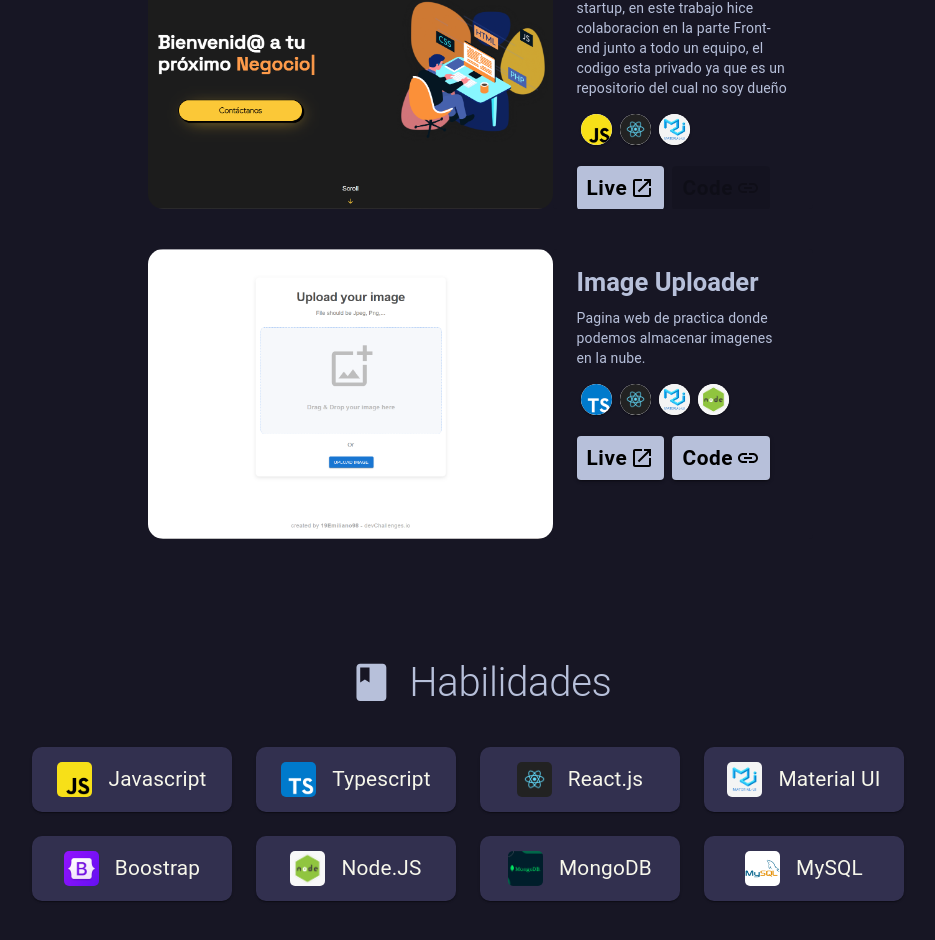
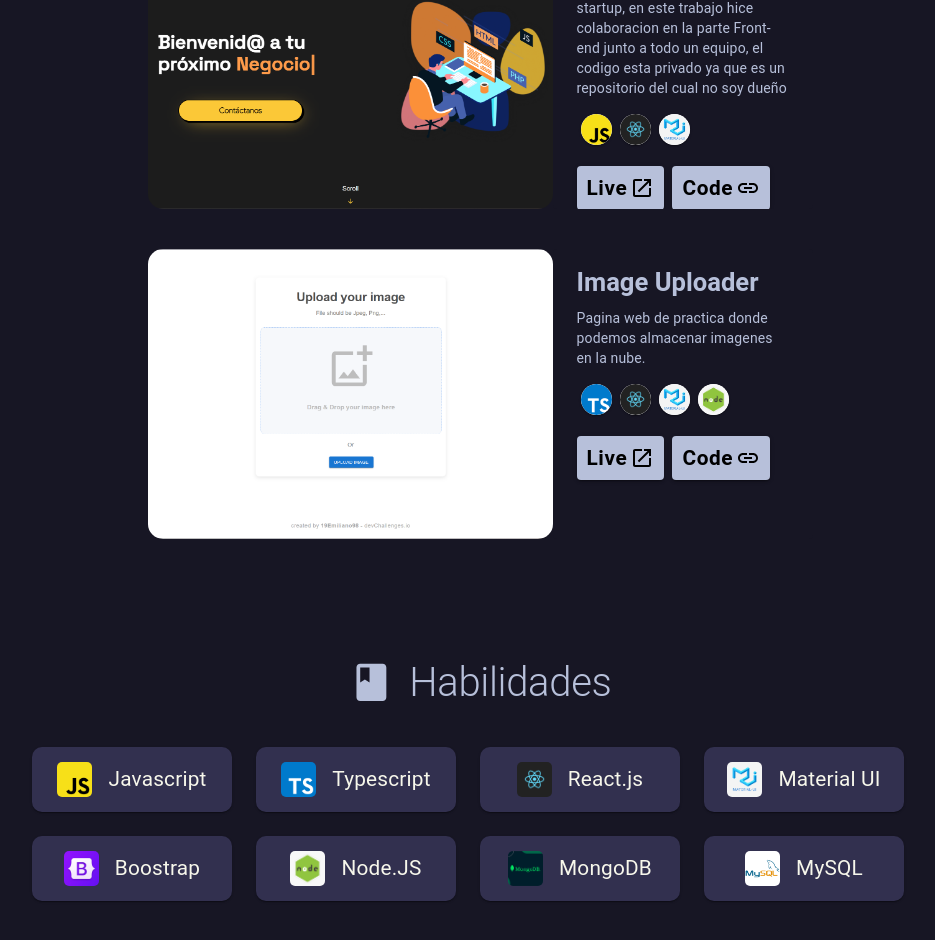
Before and after one commit to 19Emiliano98/PortfolioWeb-V2.0, a React (Vite) app: page / in a window 1280 px wide. Shown: the part 918-1858 px from the top of the page, without its empty margins (160-1095 px from the left). Built offline with nearby package versions, Linux system fonts and the light colour scheme; the HTML template or start-up script is replaced by a standard one.

Commit message:
hice publico el codig ode desusweb

```diff
--- a/src/components/projects/CardsProjects.tsx
+++ b/src/components/projects/CardsProjects.tsx
@@ -30,10 +30,10 @@ const CardsData:CardsDataProps[] = [
   {
     title: "Desusweb",
     paraph: "Landing page creada para una startup, en este trabajo hice colaboracion en la parte Front-end junto a todo un equipo, el codigo esta privado ya que es un repositorio del cual no soy dueño",
-    protected: true,
+    protected: false,
     image: desus1,
     urlWeb: 'https://desusweb-19emiliano98.netlify.app/inicio',
-    urlCode: '',
+    urlCode: 'https://github.com/19Emiliano98/Desusweb.git',
     lenguages: [
       { title: 'Javascript', image: jsImage },
       { title: 'React.js', image: reactImage },
```
